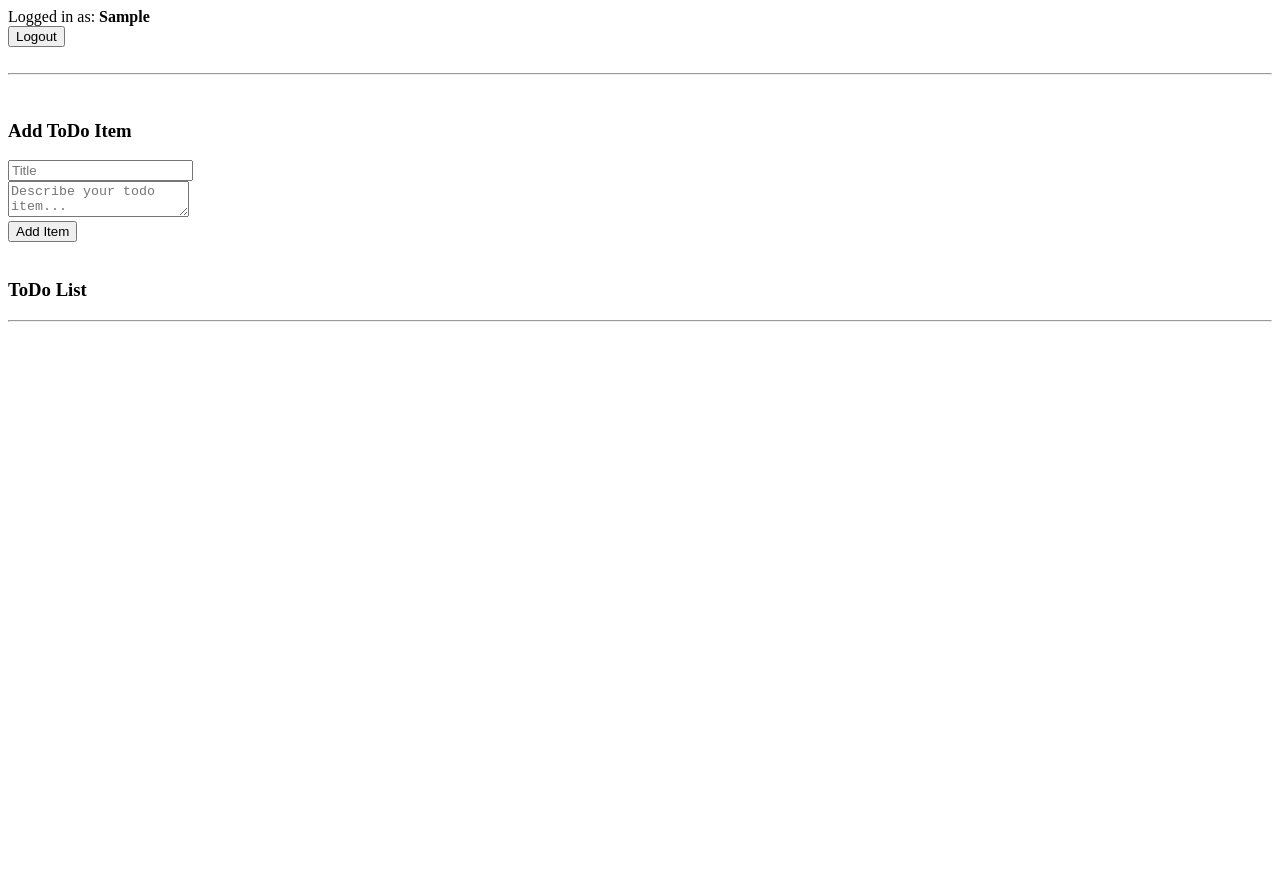
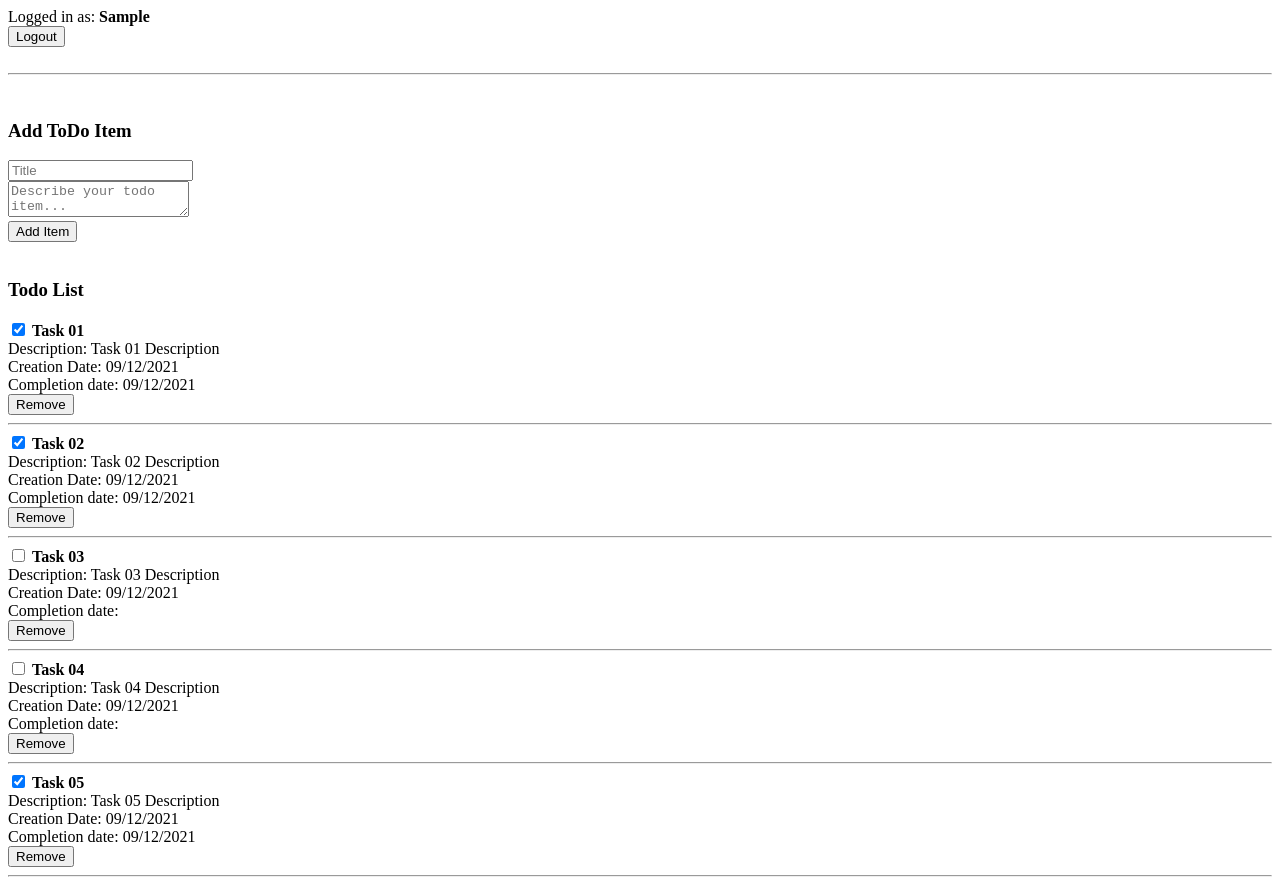
Before and after one commit to eperazaa/tododemo-hw3, a React (Create React App) app: page / in a window 1280 px wide. Both pictures are taken after typing "Sample", "Sample123" into the empty fields and a click on the input "Login". Before the commit the page ends 800 px from the top, so only its background shows below. Built offline with nearby package versions, Linux system fonts and the light colour scheme.

Commit message:
HW3 second commit. Fix Warning key

```diff
--- a/src/App.js
+++ b/src/App.js
@@ -12,8 +12,8 @@ import AddToDoItem from './todos/AddToDoItem';
 function App() {
 
   const base_items = [
-    /*  {
-      ind: 1,
+      {
+      id: 1,
       title: "Task 01",
       description: "Task 01 Description",
       dateCreated: "09/12/2021",
@@ -21,7 +21,7 @@ function App() {
 	    dateCompleted: "09/12/2021"
     },
     {
-      ind: 2,
+      id: 2,
       title: "Task 02",
       description: "Task 02 Description",
       dateCreated: "09/12/2021",
@@ -29,7 +29,7 @@ function App() {
 	    dateCompleted: "09/12/2021"
     },
     {
-      ind: 3,
+      id: 3,
       title: "Task 03",
       description: "Task 03 Description",
       dateCreated: "09/12/2021",
@@ -37,7 +37,7 @@ function App() {
 	    dateCompleted: ""
     },
     {
-      ind: 4,
+      id: 4,
       title: "Task 04",
       description: "Task 04 Description",
       dateCreated: "09/12/2021",
@@ -45,13 +45,13 @@ function App() {
 	    dateCompleted: ""
     },
     {
-      ind: 5,
+      id: 5,
       title: "Task 05",
       description: "Task 05 Description",
       dateCreated: "09/12/2021",
 	    complete: true,
 	    dateCompleted: "09/12/2021"
-    }  */
+    }
   ]
 
   const [ state, dispatch ] = useReducer(appReducer, { user: '', items: base_items })
@@ -72,7 +72,9 @@ function App() {
       <UserBar user={user} dispatchUser={dispatch} />
       <br/><hr/><br/>
       {user && <AddToDoItem user={user} dispatch={dispatch} /> }<br/>
+      {user && <div> <h3>Todo List</h3></div>}
       {user && <ToDoList items={items} dispatch={dispatch} />}
+
     </div>
   )
 }
--- a/src/todos/ToDoList.js
+++ b/src/todos/ToDoList.js
@@ -4,8 +4,7 @@ import ToDoItem from './ToDoItem'
 export default function ToDoList ({items = [], dispatch}) {
      return (
       <div>
-          <h3>ToDo List</h3><hr/>
-       {items.map((item, i) => <div><ToDoItem  item={item} id={i} key={"item-" + i}  dispatch={dispatch} /><hr/></div>)}
+      {items.map((item, i) => <div key={i}><ToDoItem item={item} id={i} key={i} dispatch={dispatch} /><hr /></div>)}
       </div>
       )
 }
```
